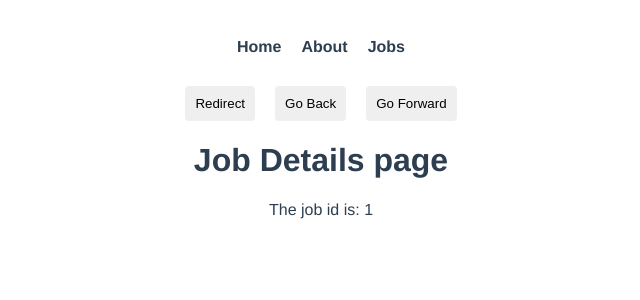
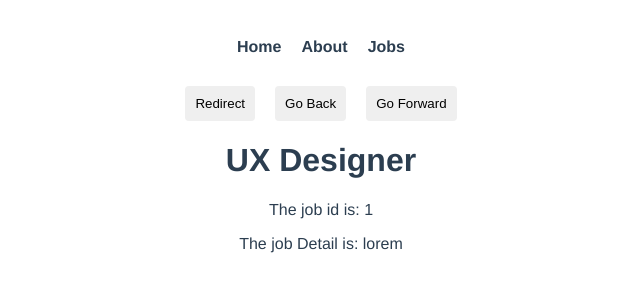
Before and after one commit to EmmanuelOloke/jobs, a Vue app: page /jobs/1 in a window 1280 px wide. Shown: the top 300 px of the page, without its empty margins (319-959 px from the left). Built offline with nearby package versions, Linux system fonts and the light colour scheme; data requests are answered from the project's data file.

Commit message:
get and display single job

```diff
--- a/src/views/jobs/JobDetails.vue
+++ b/src/views/jobs/JobDetails.vue
@@ -1,16 +1,26 @@
 <template>
-    <h1>Job Details page</h1>
-    <p>The job id is: {{ id }}</p>
+    <div v-if="job">
+        <h1>{{job.title}}</h1>
+        <p>The job id is: {{ job.id }}</p>
+        <p>The job Detail is: {{ job.details }}</p>
+    </div>
+    <h1 v-else>Loading...</h1>
 </template>
 
 <script>
     export default {
         props: ['id'],
-        // data() {
-        //     return {
-        //         id: this.$route.params.id
-        //     }
-        // }
+        data() {
+            return {
+                job: null
+            }
+        },
+        mounted() {
+            fetch(`http://localhost:3000/jobs/${this.id}`)
+                .then(res => res.json())
+                .then(data => this.job = data)
+                .catch(err => console.log(err))
+        }
     }
 </script>
 
```
